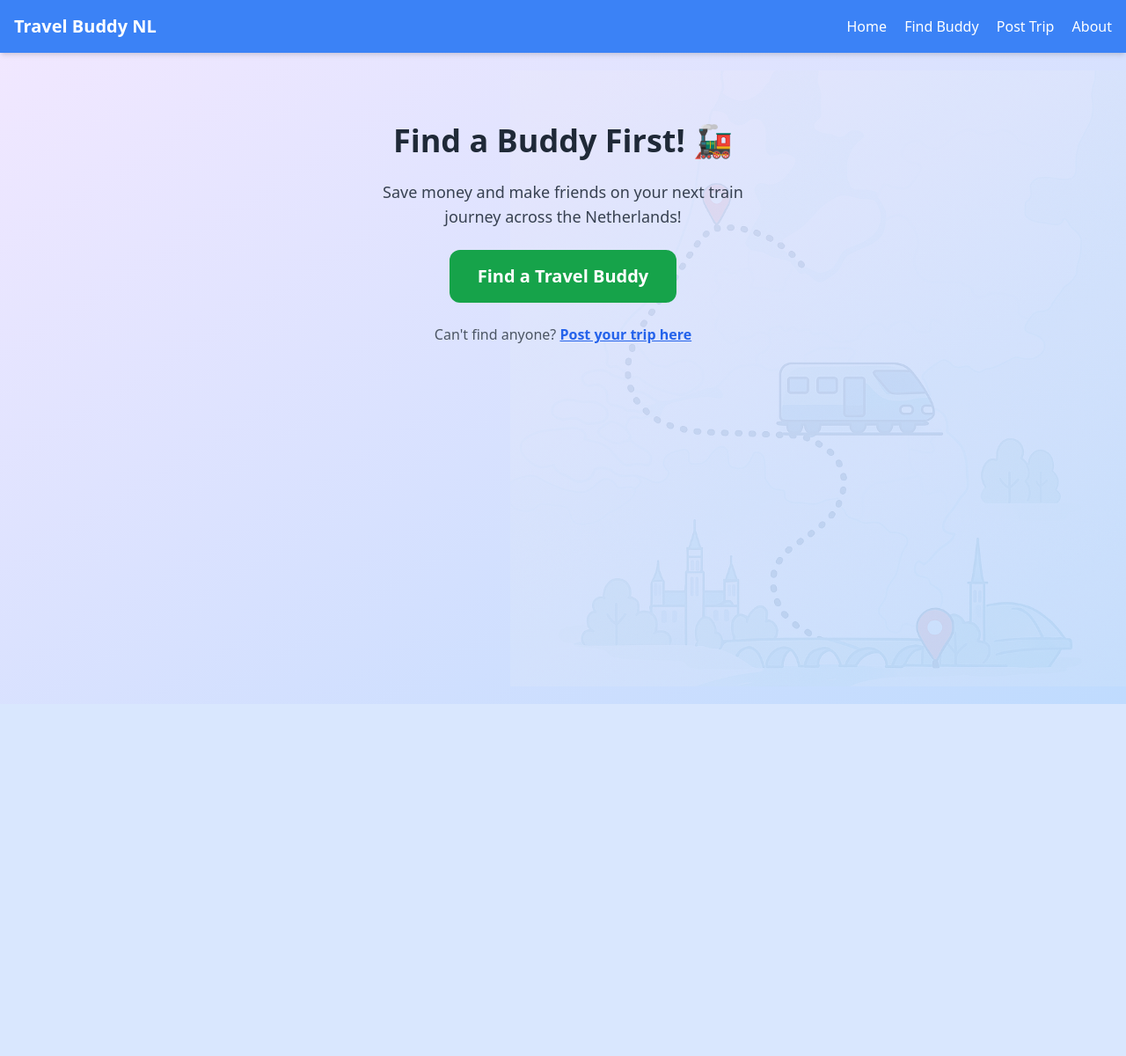
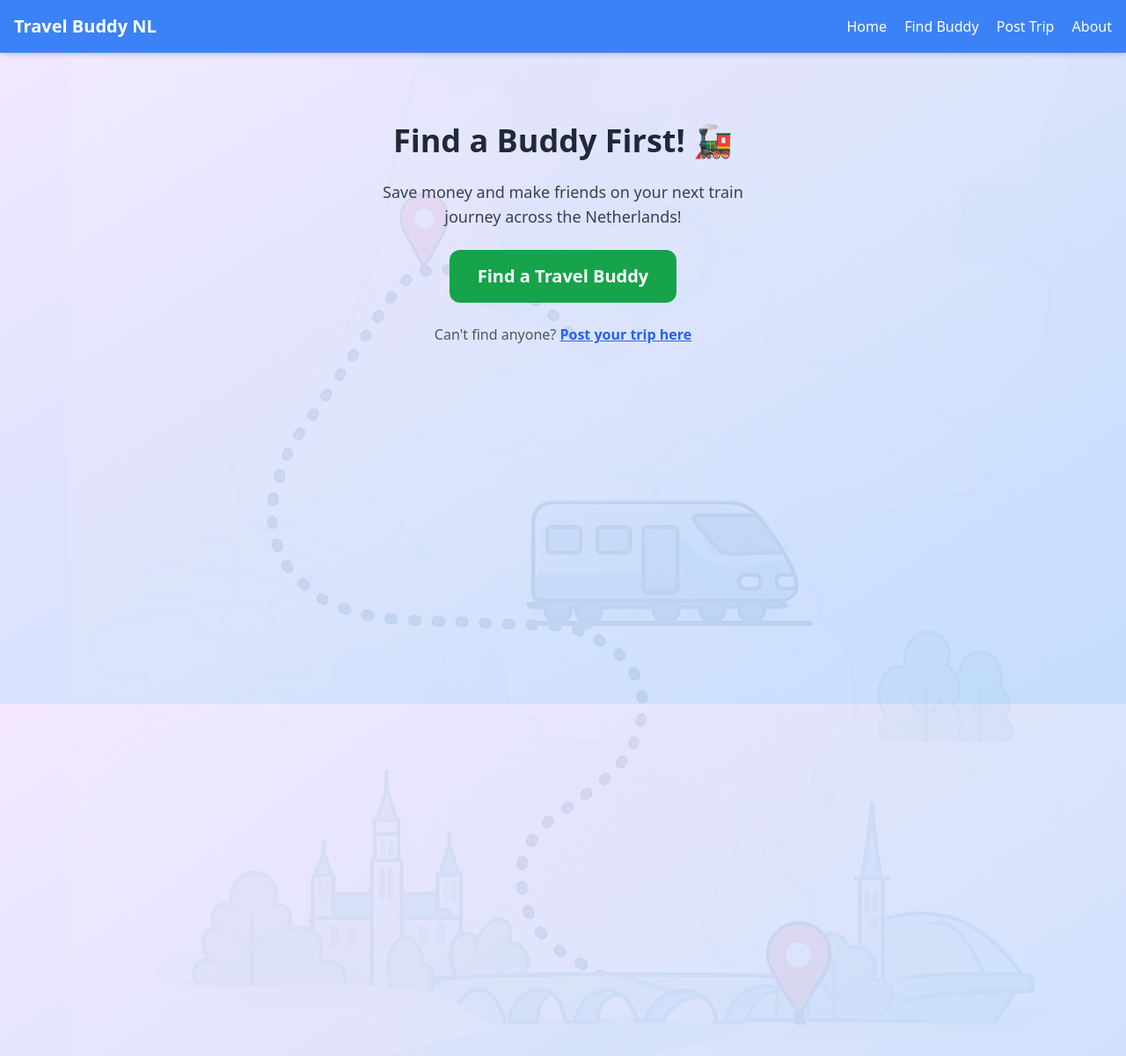
Before and after one commit to papasito31/train-travel, a Flask app: page / in a window 1280 px wide. Shown: the whole page at 88% size. Before the commit the page ends 800 px from the top, so only its background shows below. Run offline with Flask 3, Linux system fonts and the light colour scheme; some libraries are stand-ins or nearby versions.

Commit message:
Adjusted background image position and visibility

```diff
--- a/templates/home.html
+++ b/templates/home.html
@@ -8,8 +8,8 @@
 
     <!-- Background Image -->
     <img src="{{ url_for('static', filename='nl-map.png') }}"
-         class="absolute top-20 right-0 opacity-10 max-w-[700px] hidden md:block pointer-events-none z-0"
-         alt="Background map of the Netherlands">
+     class="absolute top-0 right-0 opacity-10 w-[900px] md:w-[1000px] lg:w-[1200px] hidden md:block pointer-events-none z-0"
+     alt="Background map of the Netherlands">
 
     <!-- Navbar -->
     <nav class="bg-blue-500 p-4 flex justify-between items-center shadow-md sticky top-0 z-10">
```
